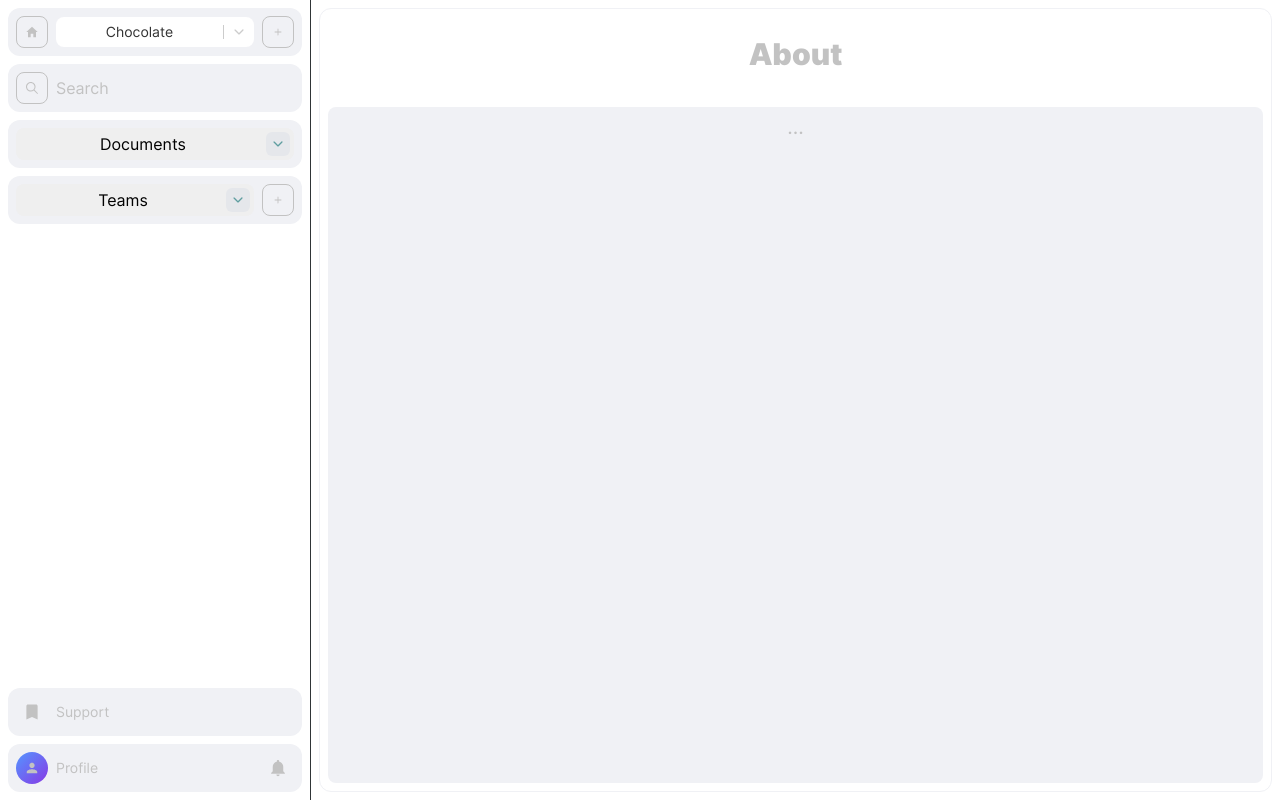
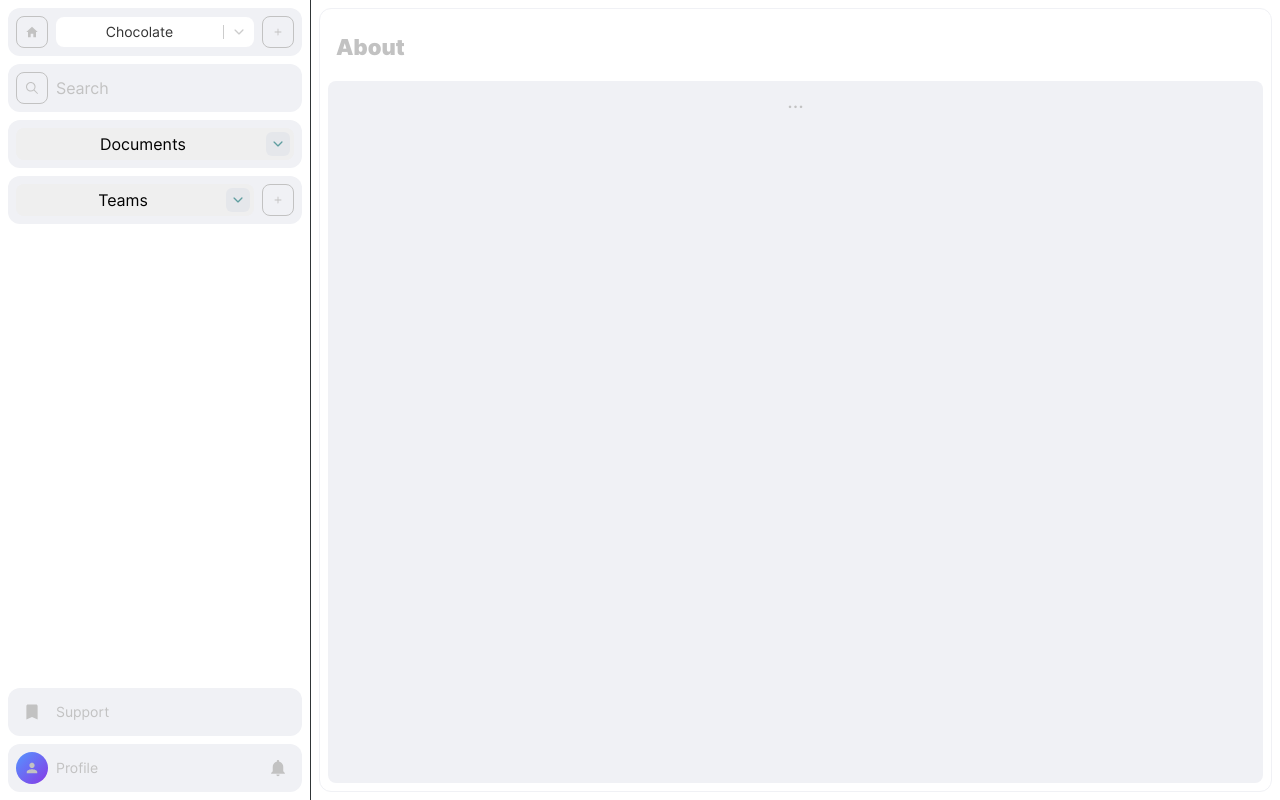
Before and after one commit to entools/tools.interface, a React (Vite) app: page /about in a window 1280 px wide. Built offline with nearby package versions, Linux system fonts and the light colour scheme.

Commit message:
fix: app.css

```diff
--- a/src/styles/app.css
+++ b/src/styles/app.css
@@ -17,6 +17,38 @@
   overflow-y: overlay;
   overflow-x: hidden;
   border: 1px solid var(--block-background);
+}
+
+.title {
+  width: 100%;
+  font-size: 22px;
+  line-height: 28px;
+  text-align: left;
+  padding: 0;
+  padding-left: 8px;
+  padding-right: 8px;
+  margin-top: 24px;
+  margin-bottom: 12px;
+  margin-left: 8px;
+  margin-right: 8px;
+}
+
+.button {
+  padding: 8px 16px;
+  border-radius: 8px;
+  border: none;
+  cursor: pointer;
+}
+
+.input {
+  border-radius: 8px;
+  padding: 8px;
+  font-size: 18px;
+  margin: 0;
+  margin-bottom: 16px;
+  width: 100%;
+  box-sizing: border-box;
+  border: none;
 }
 
 /*
```
